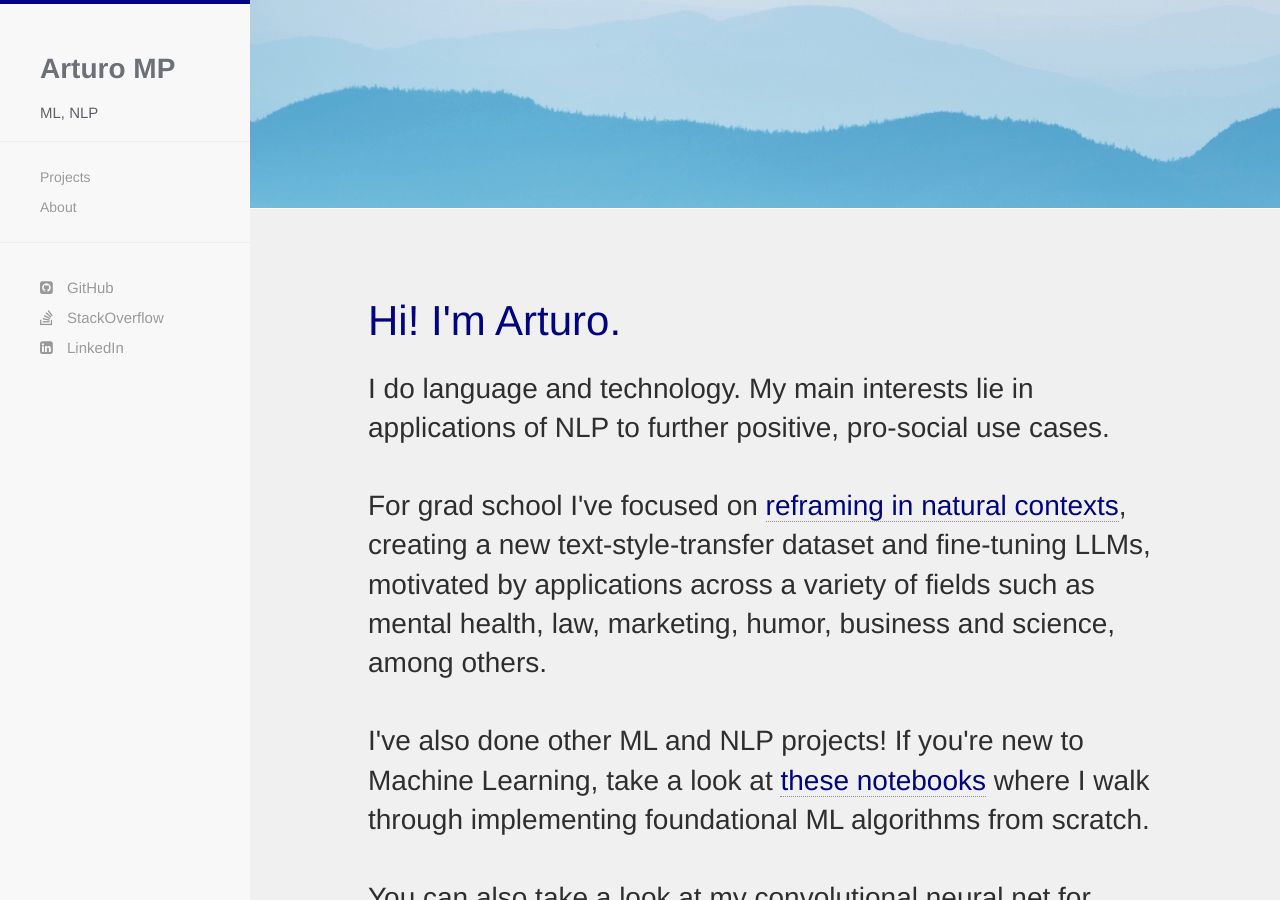
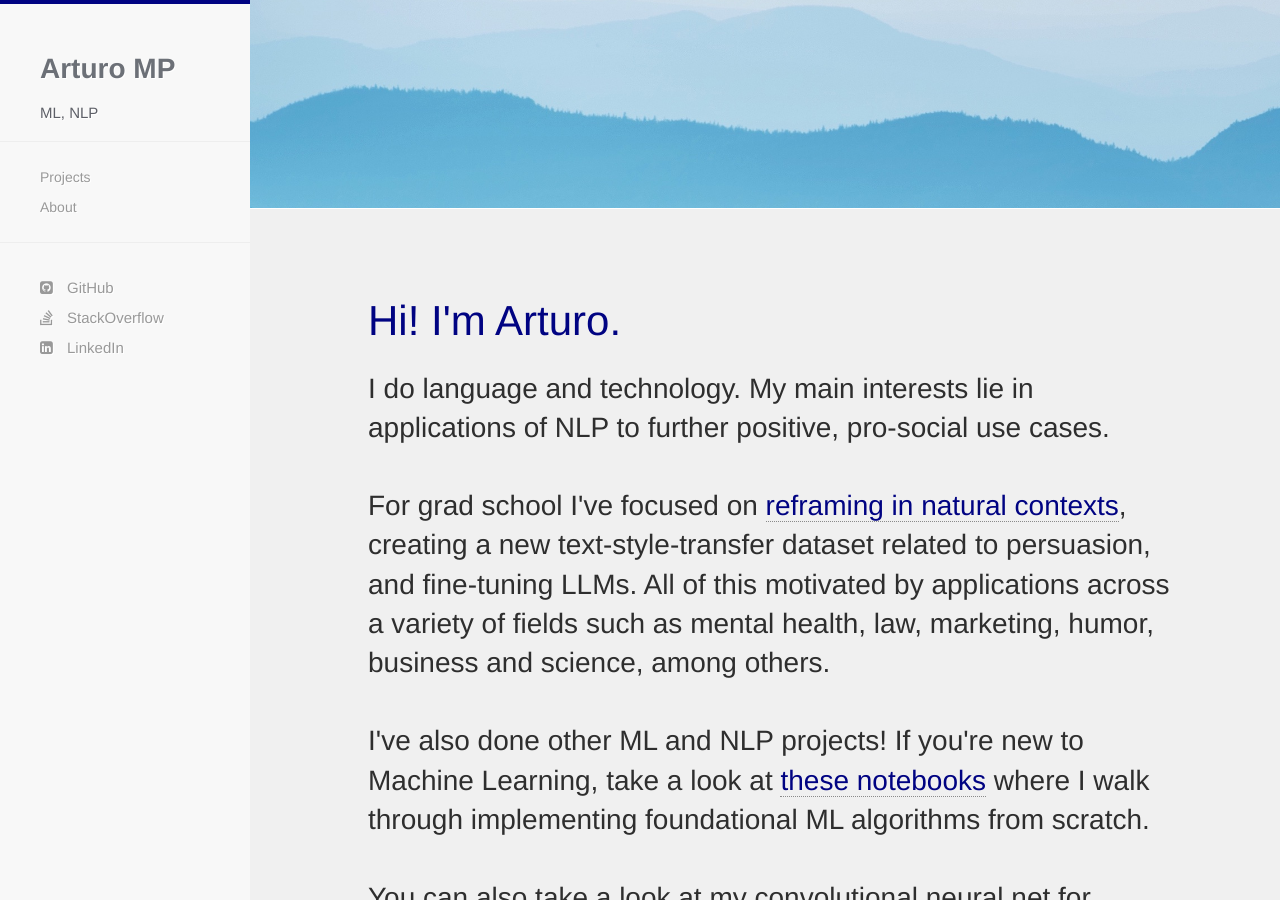
Before and after one commit to arturomp/arturomp.github.io, a Jekyll site: the page built from index.html, in a window 1280 px wide and 900 px high. Built offline with Jekyll 4.4.1, drawn with Linux system fonts in a browser that asks for light colours; nearby versions of some CDN libraries.

Commit message:
Update greeting.html

```diff
--- a/_includes/greeting.html
+++ b/_includes/greeting.html
@@ -13,7 +13,7 @@
       <br>
       <br>
 
-      For grad school I've focused on <a href="https://arxiv.org/abs/2407.02637" target="_blank">reframing in natural contexts</a>, creating a new text-style-transfer dataset and fine-tuning LLMs, motivated by applications across a variety of fields such as mental health, law, marketing, humor, business and science, among others.
+      For grad school I've focused on <a href="https://arxiv.org/abs/2407.02637" target="_blank">reframing in natural contexts</a>, creating a new text-style-transfer dataset related to persuasion, and fine-tuning LLMs. All of this motivated by applications across a variety of fields such as mental health, law, marketing, humor, business and science, among others.
 
       <br>
       <br>
```
